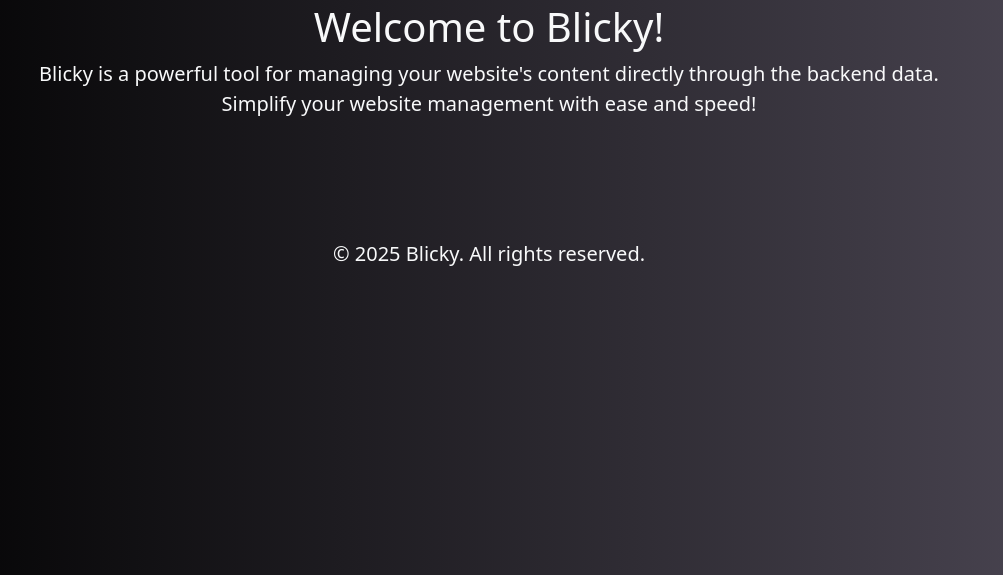
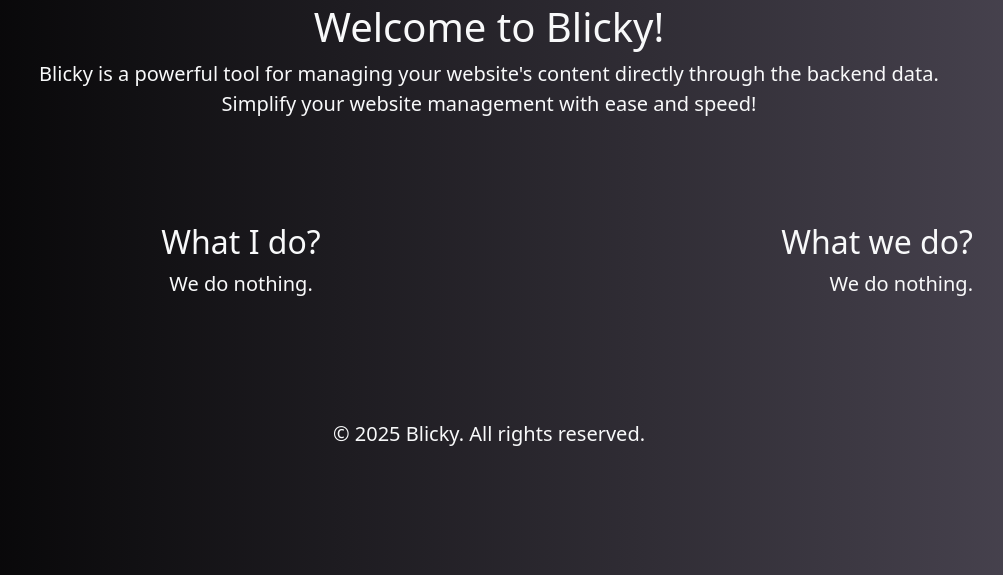
Before and after one commit to theyvraj/cms, a Flask app: page / in a window 1280 px wide. Shown: the part 137-712 px from the top of the page, without its empty margins (151-1154 px from the left). Run offline with Flask 3, Linux system fonts and the light colour scheme.

Commit message:
modified:   templates/homepage.html

```diff
--- a/templates/homepage.html
+++ b/templates/homepage.html
@@ -37,6 +37,19 @@
         <h1>Welcome to Blicky!</h1>
         <p class="lead">Blicky is a powerful tool for managing your website's content directly through the backend data. Simplify your website management with ease and speed!</p>
     </div>
+    <div class="container mt-5 text-light">
+        <div class="row">
+            <!-- Left-aligned "What I do?" container -->
+            <div class="col-md-6">
+                <h2>What I do?</h2>
+                <p class="lead">We do nothing.</p>
+            </div>
+            <div class="col-md-6 text-end">
+                <h2>What we do?</h2>
+                <p class="lead">We do nothing.</p>
+            </div>
+        </div>
+    </div>
     <footer class="py-3 mt-5">
         <div class="container text-center text-light">
             <p>&copy; 2025 Blicky. All rights reserved.</p>
```
